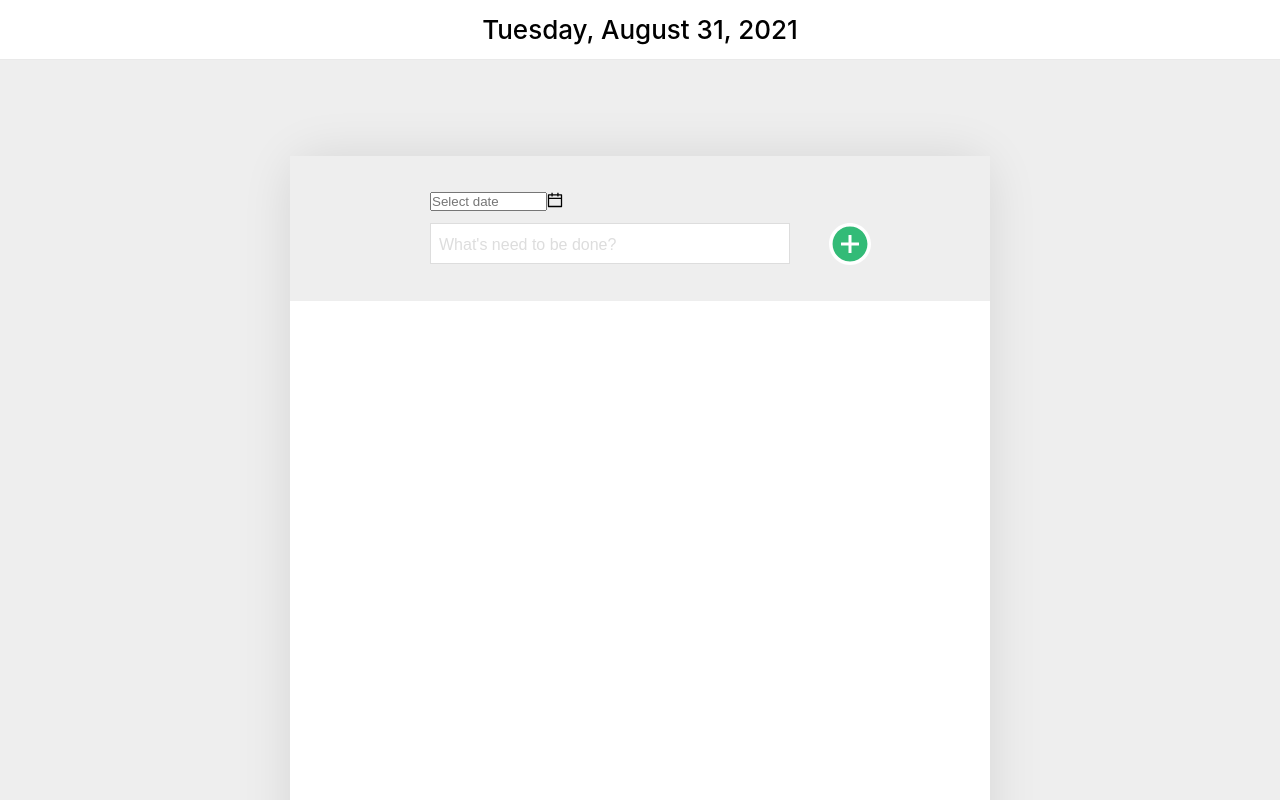
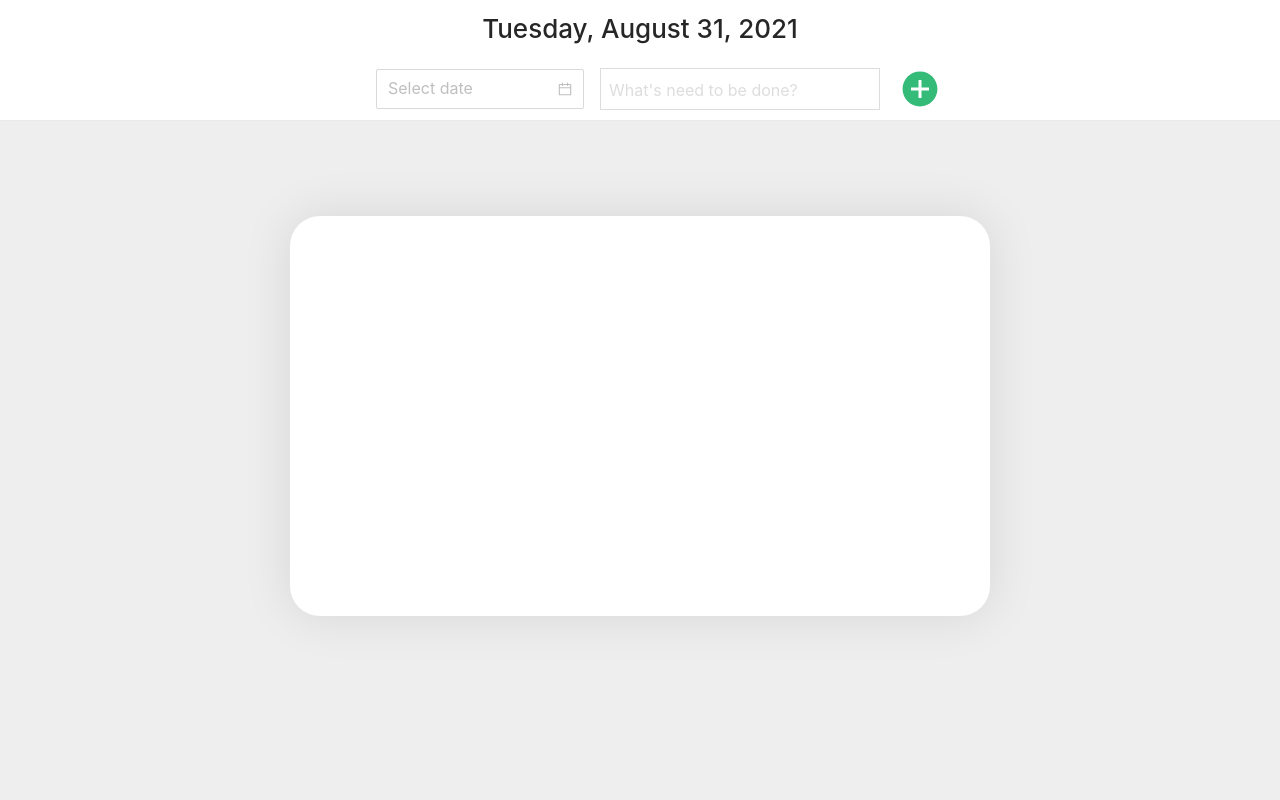
Before and after one commit to highspirit7/todolist_paywork, a React (Create React App) app: page / in a window 1280 px wide. Shown: the top 800 px of the page. Built offline with nearby package versions, Linux system fonts and the light colour scheme.

Commit message:
Style : 헤더 UI 구조 제작 및 투두 아이템 들어갈 컴포넌트 생성

```diff
--- a/src/App.tsx
+++ b/src/App.tsx
@@ -1,6 +1,7 @@
 import React from "react";
 import { ThemeProvider } from "styled-components";
 
+import "antd/dist/antd.css";
 import GlobalStyles from "styles/GlobalStyles";
 import { theme } from "styles/theme";
 
--- a/src/Components/Header/Header.tsx
+++ b/src/Components/Header/Header.tsx
@@ -1,5 +1,7 @@
 import React, { useEffect, useState } from "react";
 import styled from "styled-components";
+
+import { TodoCreate } from "Components/todo/TodoCreate";
 
 const Header: React.FC = () => {
   const options: Intl.DateTimeFormatOptions = {
@@ -28,27 +30,34 @@ const Header: React.FC = () => {
   }, []);
 
   return (
-    <StyledHeader>
-      <h1 aria-label="현재 날짜">{date}</h1>
-    </StyledHeader>
+    <Wrapper>
+      <StyledHeader>
+        <h1 aria-label="현재 날짜">{date}</h1>
+      </StyledHeader>
+      <TodoCreate />
+    </Wrapper>
   );
 };
 
 export default Header;
 
-const StyledHeader = styled.header`
+const Wrapper = styled.div`
+  display: flex;
+  flex-direction: column;
+  align-items: center;
   position: fixed;
   top: 0;
   width: 100%;
-  height: 60px;
-  display: flex;
-  align-items: center;
-  justify-content: center;
-  background-color: rgba(0, 0, 0, 0.32);
   background-color: rgb(255, 255, 255);
   border-bottom: 1px solid rgb(233, 233, 233);
   z-index: 10;
+`;
+
+const StyledHeader = styled.header`
+  /* height: 60px; */
+  width: fit-content;
   color: black;
   font-size: 26px;
   font-weight: 500;
+  margin: 16px 0;
 `;
--- a/src/Components/todo/TodoCreate/TodoCreate.tsx
+++ b/src/Components/todo/TodoCreate/TodoCreate.tsx
@@ -63,7 +63,6 @@ const TodoCreate: React.FC = () => {
 
   return (
     <>
-      <InsertFormPositioner>
       <InsertForm onSubmit={handleSubmit} ref={formRef}>
         <DateWrapper>
           <DatePicker
@@ -89,19 +88,16 @@ const TodoCreate: React.FC = () => {
           </CircleButton>
         </InputWrapper>
       </InsertForm>
-      </InsertFormPositioner>
     </>
   );
 };
 
 const DateWrapper = styled.div`
-  width: 400px;
-  display: flex;
-  margin-bottom: 12px;
+  margin: 0 16px;
 `;
 
 const InputWrapper = styled.div`
-  width: 400px;
+  width: 320px;
   display: flex;
   justify-content: space-between;
   align-items: center;
@@ -113,7 +109,7 @@ const CircleButton = styled.button`
   height: 40px;
   font-size: 42px;
   left: 100%;
-  transform: translate(100%, 0%);
+  transform: translate(50%, 0%);
   color: white;
   border-radius: 50%;
   border: none;
@@ -124,20 +120,12 @@ const CircleButton = styled.button`
   cursor: pointer;
 `;
 
-const InsertFormPositioner = styled.div`
-  width: 100%;
-  border-bottom: 1px solid #eeeeee;
-`;
-
 const InsertForm = styled.form`
+  width: fit-content;
   display: flex;
-  flex-direction: column;
+  justify-content: center;
   align-items: center;
-  background: #eeeeee;
-  padding-left: 40px;
-  padding-top: 36px;
-  padding-right: 60px;
-  padding-bottom: 36px;
+  margin: 10px 0;
 `;
 
 const Input = styled.input`
--- a/src/Components/todo/TodoContainer.tsx
+++ b/src/Components/todo/TodoList/TodoList.tsx
@@ -1,38 +1,31 @@
 import React from "react";
 import styled from "styled-components";
 
-import { TodoCreate } from "./TodoCreate";
-
-const TodoContainer: React.FC = () => {
+const TodoList: React.FC = () => {
   return (
-    <StyledTodoContainer>
-      <TodoCreate />
+    <StyledTodoList>
       {/* <TodoList
         toggleTodo={toggleTodo}
         removeTodo={removeTodo}
         todos={todoState}
       />
       <TodoFooter todos={todoState} /> */}
-    </StyledTodoContainer>
+    </StyledTodoList>
   );
 };
 
-export default TodoContainer;
+export default TodoList;
 
-const StyledTodoContainer = styled.section`
+const StyledTodoList = styled.section`
   width: 70%;
-  height: 800px;
-
+  min-height: 400px;
   min-width: 360px;
   max-width: 700px;
-
   position: relative;
   background: white;
   border-radius: 30px;
   box-shadow: 0 0 50px 0 rgba(0, 0, 0, 0.1);
-
   margin: 0 auto;
-
   margin-top: 96px;
   margin-bottom: 32px;
   display: flex;
--- /dev/null
+++ b/src/Components/todo/TodoList/index.ts
@@ -0,0 +1 @@
+export { default as TodoList } from "./TodoList";
--- a/src/Pages/Home.tsx
+++ b/src/Pages/Home.tsx
@@ -2,14 +2,14 @@ import React from "react";
 import styled from "styled-components";
 
 import { Header } from "Components/Header";
-import TodoContainer from "Components/todo/TodoContainer";
+import { TodoList } from "Components/todo/TodoList";
 
 const Home: React.FC = () => {
   return (
     <>
       <Header />
       <Main>
-        <TodoContainer />
+        <TodoList />
       </Main>
     </>
   );
@@ -18,7 +18,7 @@ export default Home;
 
 const Main = styled.main`
   min-height: 100vh;
-  padding-top: 60px;
+  padding-top: 120px;
 `;
 
 // const Section = styled.section`
```
Lines whose indentation alone changed are shown as unchanged.
